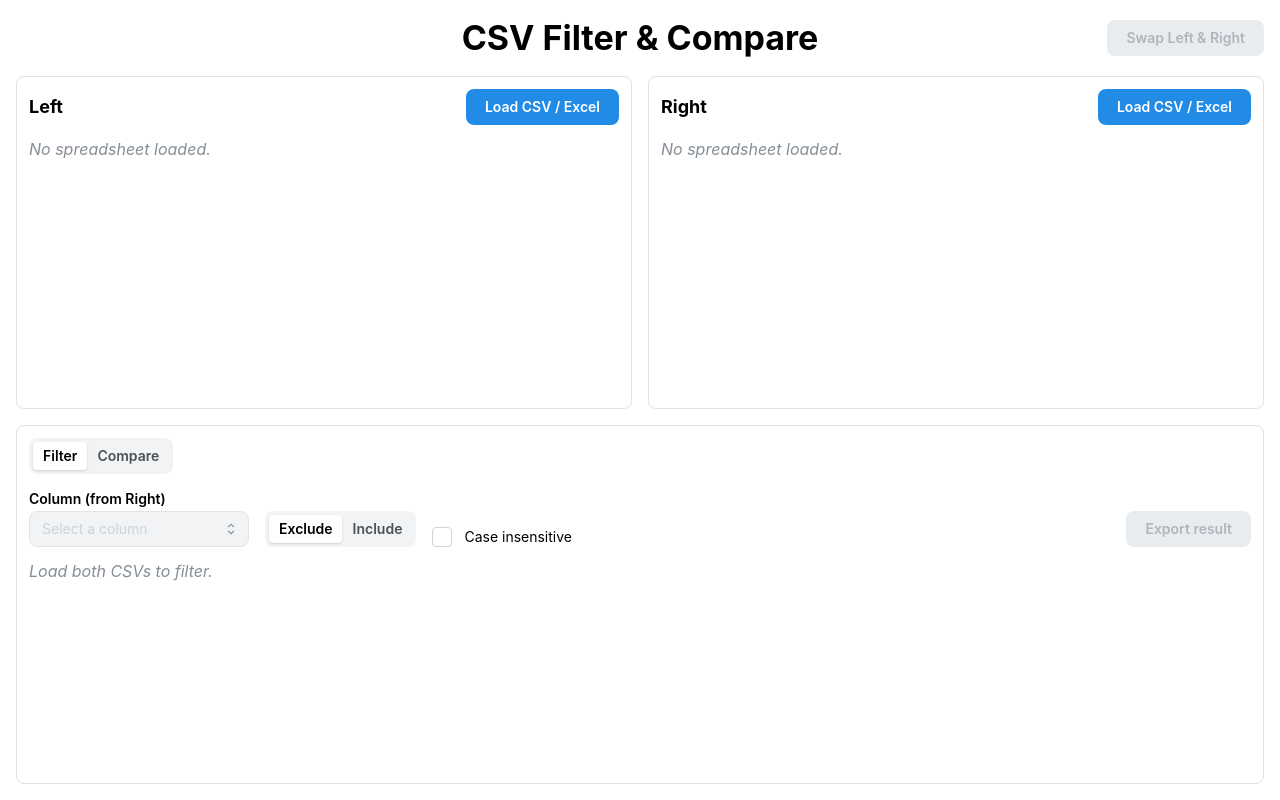
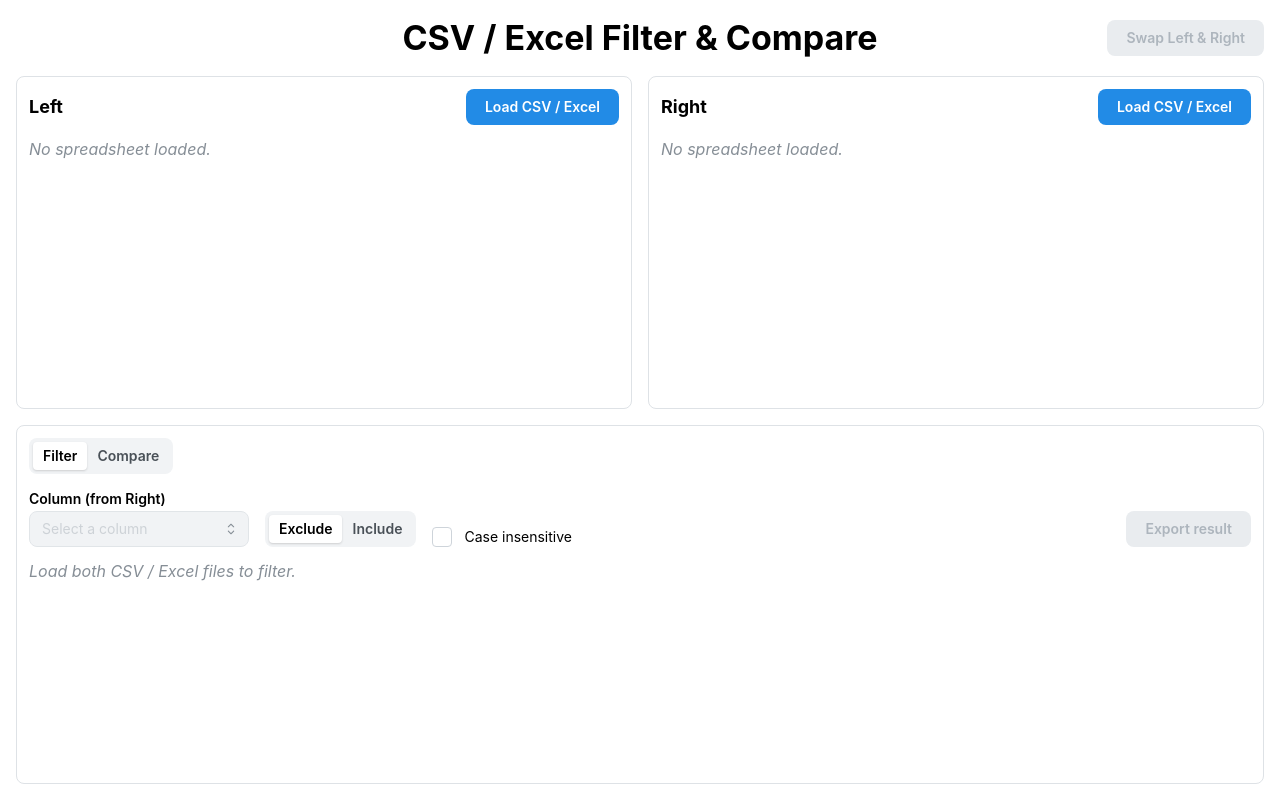
Before and after one commit to andrewtheguy/spreadsheet-app, a React (Vite) app: page / in a window 1280 px wide. Built offline with nearby package versions, Linux system fonts and the light colour scheme.

Commit message:
feat: update terminology to support Excel alongside CSV in notifications and UI

```diff
--- a/src/App.tsx
+++ b/src/App.tsx
@@ -774,7 +774,7 @@ function App() {
         notifications.show({
           color: "green",
           title: "Export complete",
-          message: "Filtered CSV saved.",
+          message: "Filtered spreadsheet saved.",
         });
       }
     } catch (err) {
@@ -802,7 +802,7 @@ function App() {
         notifications.show({
           color: "green",
           title: "Export complete",
-          message: "Comparison CSV saved.",
+          message: "Comparison spreadsheet saved.",
         });
       }
     } catch (err) {
@@ -845,7 +845,7 @@ function App() {
     >
       <Group justify="center" pos="relative">
         <Title order={1} ta="center">
-          CSV Filter &amp; Compare
+          CSV / Excel Filter &amp; Compare
         </Title>
         <Button
           variant="default"
@@ -964,8 +964,8 @@ function App() {
             ) : (
               <Text c="dimmed" fs="italic">
                 {leftTable && rightTable
-                  ? "Pick a column from the Right CSV to filter the Left CSV."
-                  : "Load both CSVs to filter."}
+                  ? "Pick a column from the right spreadsheet to filter the left spreadsheet."
+                  : "Load both CSV / Excel files to filter."}
               </Text>
             )}
           </>
@@ -1023,9 +1023,9 @@ function App() {
             ) : (
               <Text c="dimmed" fs="italic">
                 {!leftTable || !rightTable
-                  ? "Load both CSVs to compare."
+                  ? "Load both CSV / Excel files to compare."
                   : commonCols.length === 0
-                    ? "The two CSVs share no columns to compare."
+                    ? "The two spreadsheets share no columns to compare."
                     : "Pick key and value columns to compare."}
               </Text>
             )}
```
